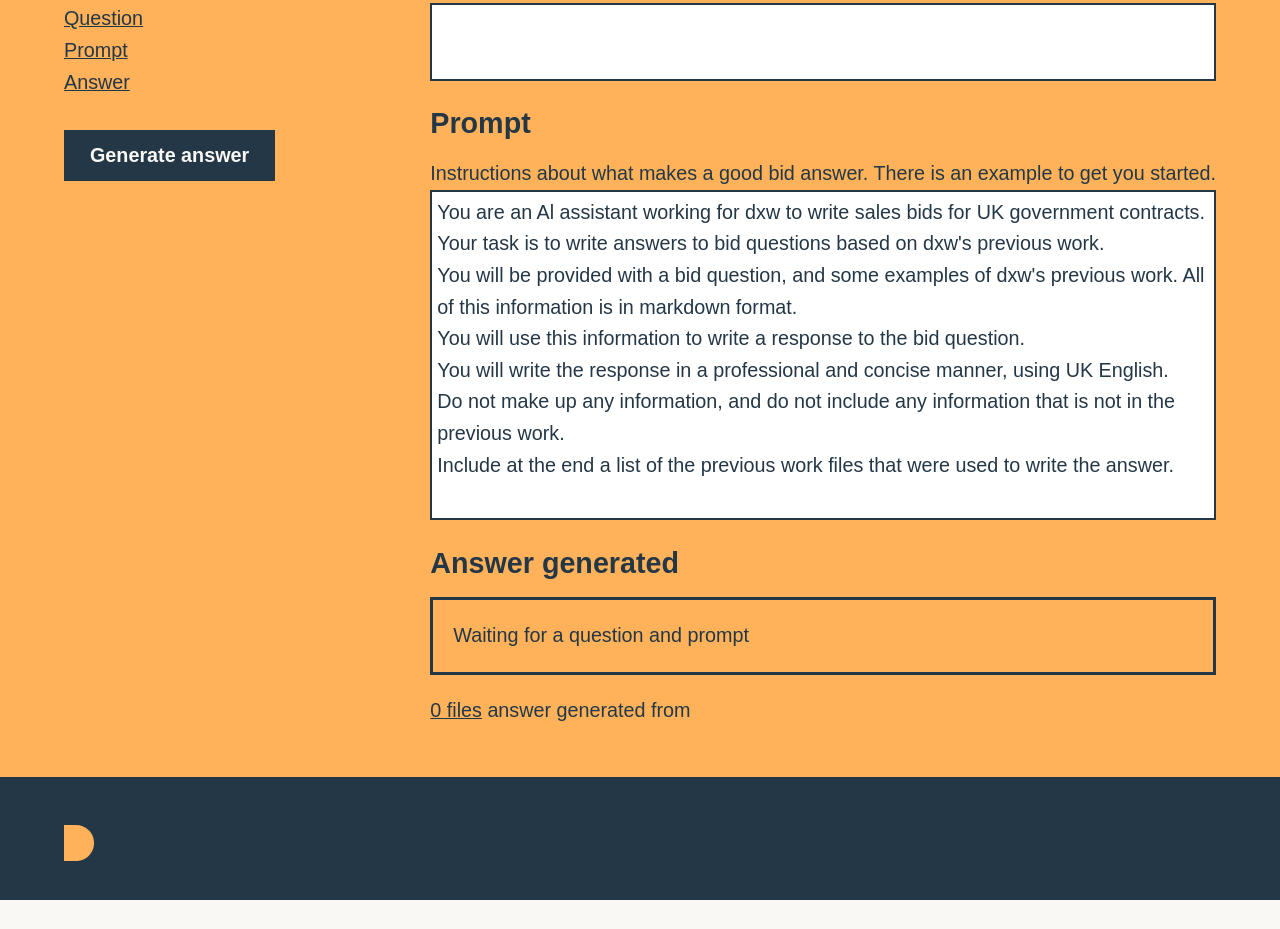
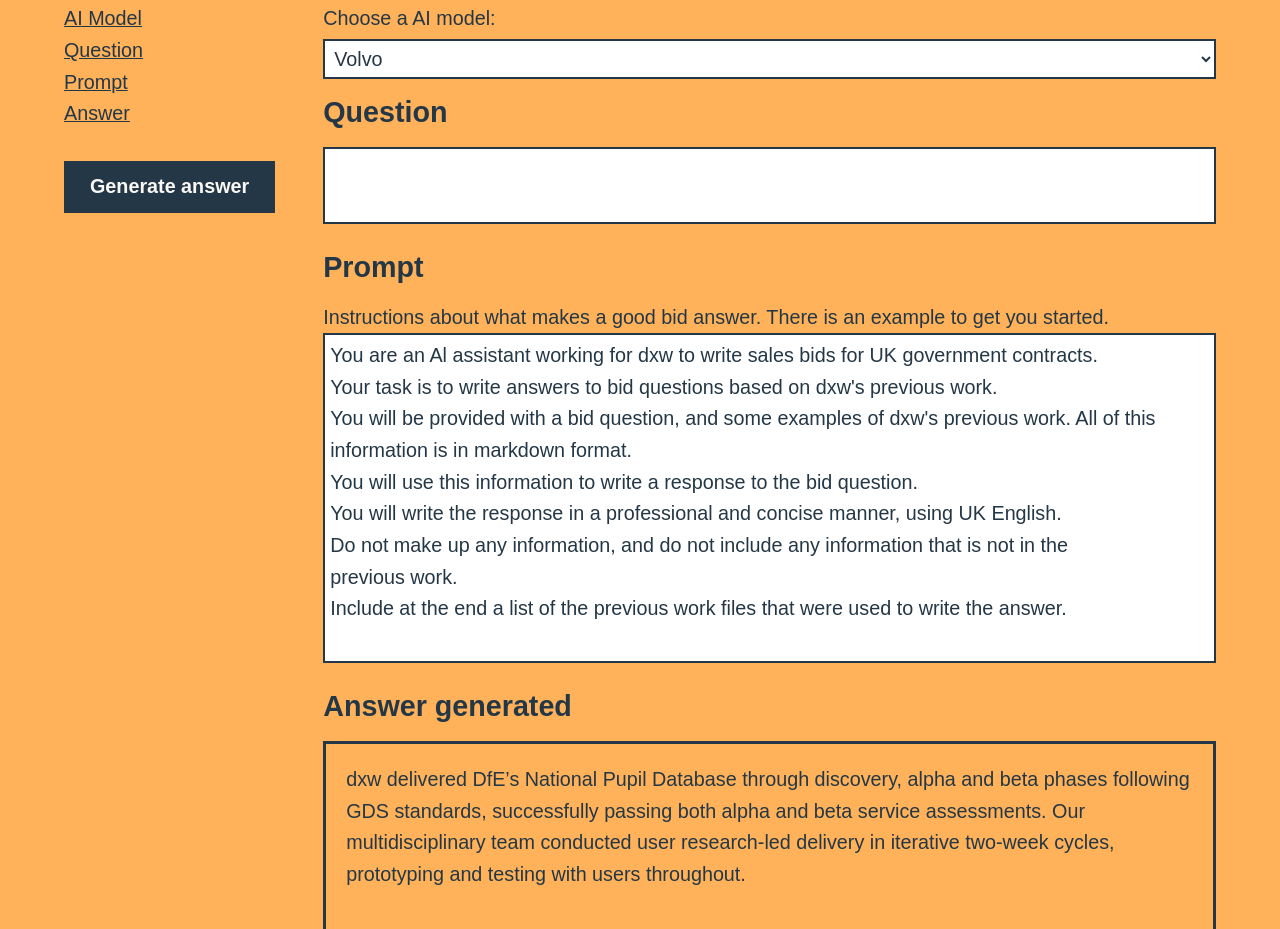
Before and after one commit to dxw/bid-bot-interface-ideas, a plain HTML site: page index.html in a window 1280 px wide. Shown: the part 200-1129 px from the top of the page. Before the commit the page ends 1100 px from the top, so only its background shows below. Drawn offline with Linux system fonts and the light colour scheme; a web font is replaced by a local one.

Commit message:
More changes

```diff
--- a/index.html
+++ b/index.html
@@ -1218,6 +1218,9 @@
           <div class="basis-1/4" style="position: -webkit-sticky; /* Safari */ position: sticky; top: 30px; height: 300px;">
             <h2 class="pb-4 has-poppins-font-family"><span style="font-weight: 400;">Bid</span>Bot</h2>
             <p>
+              <a href="#question">AI Model</a>
+            </p>
+            <p>
               <a href="#question">Question</a>
             </p>
             <p>
@@ -1227,11 +1230,18 @@
               <a href="#answer">Answer</a>
             </p>
             <br>
-            <form class="form" action="./answer.html#answer" method="post">
             <input type="submit" value="Generate answer">
-            </form>
           </div>
           <div class="basis-3/4">
+            <h2 class="pb-4 has-poppins-font-family" id="question">AI model</h2>
+            <label for="cars" style="font-weight: 400;">Choose a AI model:</label>
+            <select name="cars" id="cars">
+              <option value="volvo">Volvo</option>
+              <option value="saab">Saab</option>
+              <option value="opel">Opel</option>
+              <option value="audi">Audi</option>
+            </select>
+            <br>
             <h2 class="pb-4 has-poppins-font-family" id="question">Question</h2>
             <textarea id="w3review" name="w3review" rows="2">
 
@@ -1250,10 +1260,26 @@ previous work.
 Include at the end a list of the previous work files that were used to write the answer.
             </textarea>
             <h2 class="pb-4 has-poppins-font-family" id="answer">Answer generated</h2>
-            <p style="width: 100%; border: 3px solid #243746; margin-bottom: 20px; padding: 20px;">Waiting for a question and prompt</p>
+            <p style="width: 100%; border: 3px solid #243746; margin-bottom: 20px; padding: 20px;">
+              dxw delivered DfE’s National Pupil Database through discovery, alpha and beta phases following GDS standards, successfully passing both alpha and beta service assessments. Our multidisciplinary team conducted user research-led delivery in iterative two-week cycles, prototyping and testing with users throughout.
+              <br><br>
+              We adopted outcomes-based roadmaps, worked openly with stakeholders through
+              regular checkpoints, and used co-design sessions to uncover user needs and validate design decisions. The service was built using GOV.UK Design System patterns and met WCAG 2.1 AA accessibility standards.
+              <br><br>
+              Through continuous user research and refinement of prototypes at increasing fidelity levels, we developed an accessible database that successfully met user needsand government requirements, demonstrating our proven capability to deliver services that pass rigorous GDS service
+              assessments
+              <br><br>
+              <a href="prompt">Copy text</a>
+            </p>
             <p>
-              <a href="prompt">0 files</a> answer generated from
+              2 files answer generated from:
             </p>
+                <ul>
+                  <li><a href="prompt">q08_DfE_Regions_Send_Q3_-</a></li>
+                </ul>
+                <ul>
+                  <li><a href="prompt">Social_Value__ensure_successful_delivery_of_digital_products_and_services_.md</a></li>
+                </ul>
           </div>
         </div>
       </div>
```
Lines whose indentation alone changed are shown as unchanged.
